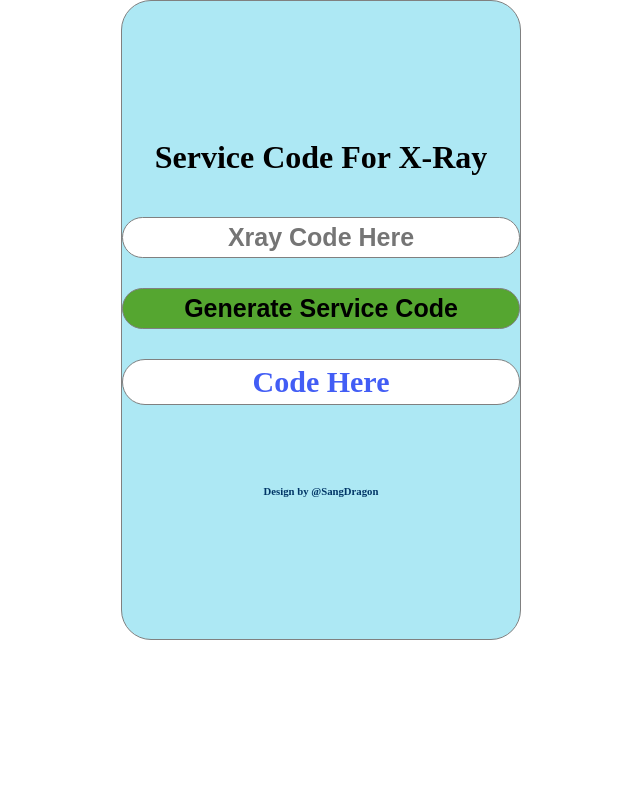
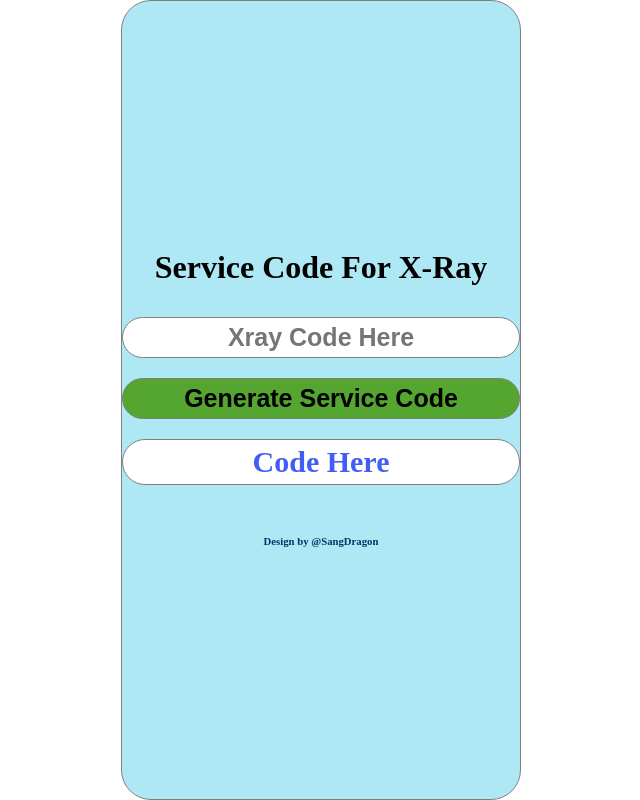
Before and after one commit to ksnvs/xrayCode, a plain HTML site: page index.html in a window 1280 px wide. Shown: the whole page, without its empty margins (319-959 px from the left). Drawn offline with Linux system fonts and the light colour scheme.

Commit message:
Update style.css layout refactor

```diff
--- a/style.css
+++ b/style.css
@@ -13,7 +13,7 @@ body{
     background-color: #ade8f4;
     border: 1px solid gray;
     border-radius: 30px;
-    height: 80vh;
+    height: 100vh;
     width: 100vw;
     display: flex;
     flex-direction: column;
@@ -26,7 +26,7 @@ body{
     text-align: center;
     border: 1px solid gray;
     border-radius: 50px;
-    margin-top: 20px;
+    margin-top: 10px;
     padding: 5px 0px;
     font-size: 25px;
     font-weight: 600;
@@ -40,7 +40,7 @@ body{
 .btnGenCode button{
    border: 1px solid gray;
    border-radius: 50px;
-    margin: 30px 0;
+    margin: 20px 0;
     padding: 5px 0px;
     font-size: 25px;
     font-weight: 600;
@@ -69,7 +69,7 @@ h4{
 }
 
 h6{
-    margin-top: 80px;
+    margin-top: 50px;
     color: #003566;
 }
 
```
